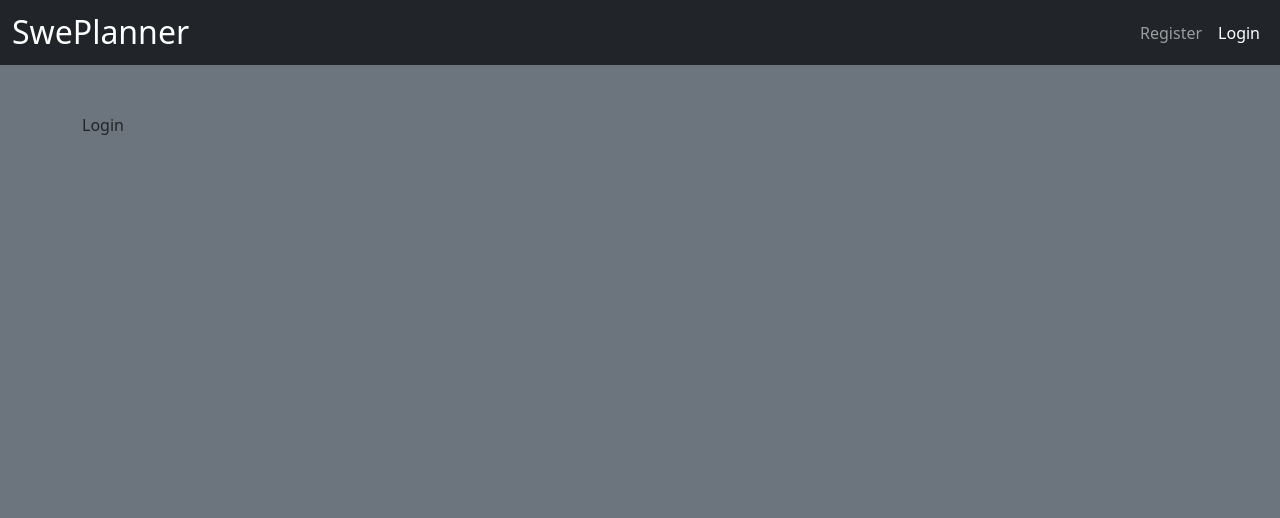
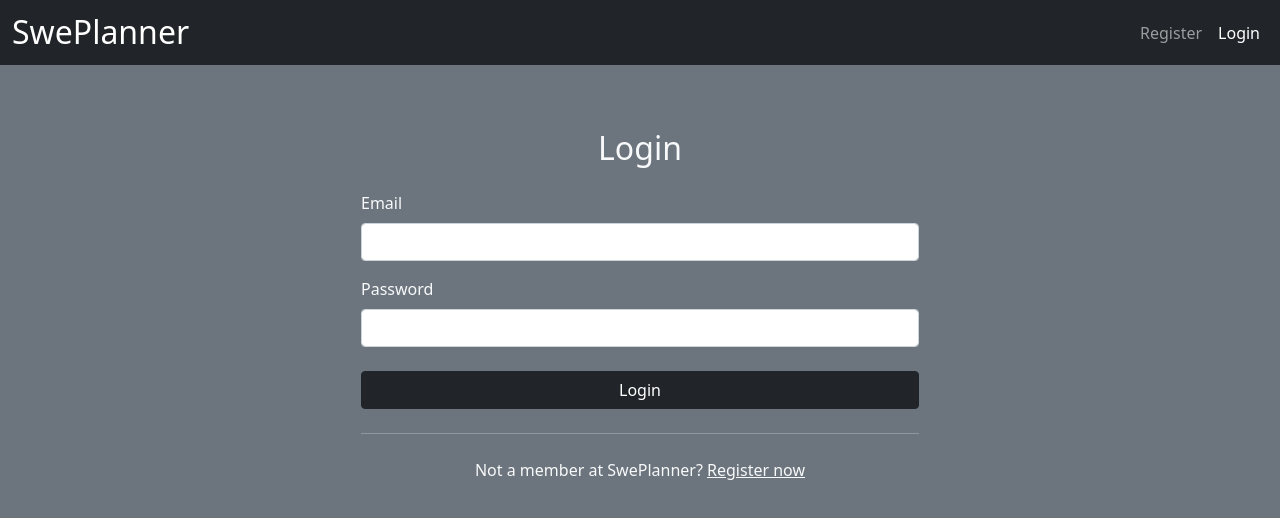
Before and after one commit to johlay/examensarbete-sweplanner, a React (Create React App) app: page /login in a window 1280 px wide. Shown: the top 518 px of the page. Built offline with nearby package versions, Linux system fonts and the light colour scheme.

Commit message:
Created new form for login page so that an user can login to their account

```diff
--- /dev/null
+++ b/src/components/login/LoginForm.jsx
@@ -0,0 +1,49 @@
+import { useRef, useState } from "react";
+import { Link } from "react-router-dom";
+import Button from "react-bootstrap/Button";
+import Form from "react-bootstrap/Form";
+import ErrorBox from "../partials/ErrorBox";
+
+const LoginForm = () => {
+  const emailRef = useRef("");
+  const passwordRef = useRef("");
+
+  const [error, setError] = useState(null);
+  const [loading, setLoading] = useState(false);
+
+  const handleLogin = () => {};
+
+  return (
+    <div className="w-50 mx-auto">
+      <h2 className="text-center text-light py-3">Login</h2>
+      {error && <ErrorBox error={error} />}
+      <Form onSubmit={handleLogin}>
+        <Form.Group id="email" className="mb-3">
+          <Form.Label className="text-light">Email</Form.Label>
+          <Form.Control type="email" ref={emailRef} required />
+        </Form.Group>
+
+        <Form.Group id="password" className="mb-3">
+          <Form.Label className="text-light">Password</Form.Label>
+          <Form.Control type="password" ref={passwordRef} required />
+        </Form.Group>
+
+        <div className="d-grid gap-2 my-4">
+          <Button disabled={loading} type="submit" variant="dark">
+            Login
+          </Button>
+        </div>
+        <hr className="bg-light my-4" />
+
+        <p className="text-center text-light">
+          Not a member at SwePlanner?{" "}
+          <Link className="text-light" to="/register">
+            Register now
+          </Link>
+        </p>
+      </Form>
+    </div>
+  );
+};
+
+export default LoginForm;
--- a/src/components/register/RegistrationForm.jsx
+++ b/src/components/register/RegistrationForm.jsx
@@ -101,6 +101,7 @@
           </Button>
         </div>
       </Form>
+
       <ConfirmUserModal showModal={showModal} />
     </div>
   );
--- a/src/pages/LoginPage.jsx
+++ b/src/pages/LoginPage.jsx
@@ -1,7 +1,12 @@
 import Container from "react-bootstrap/Container";
+import LoginForm from "../components/login/LoginForm";
 
 const LoginPage = () => {
-  return <Container className="my-5">Login</Container>;
+  return (
+    <Container className="my-5">
+      <LoginForm />
+    </Container>
+  );
 };
 
 export default LoginPage;
```
